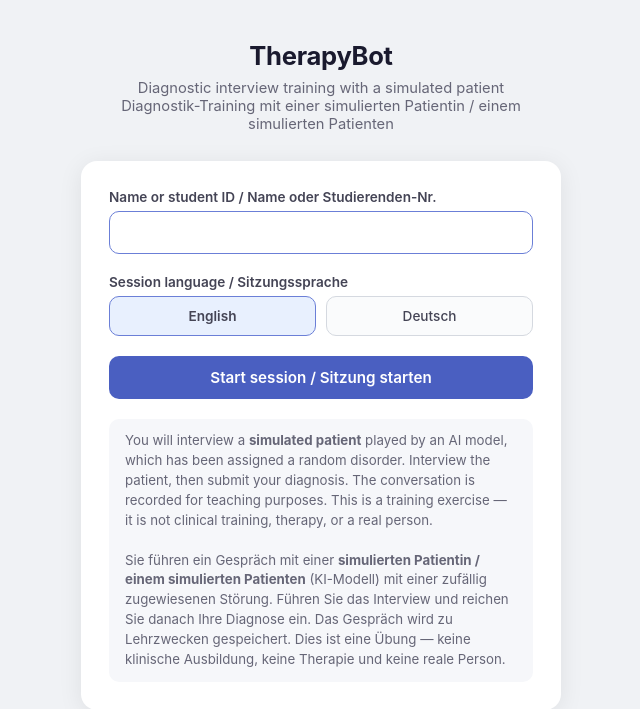
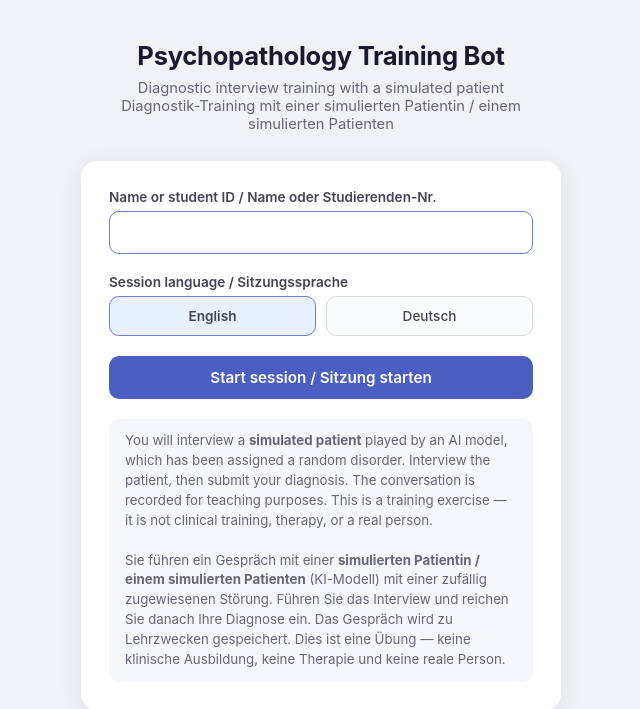
Before and after one commit to joshuamunsch1/TherapyBot, a Flask app: page / in a window 1280 px wide. Shown: the top 709 px of the page, without its empty margins (319-959 px from the left). Run offline with Flask 3, Linux system fonts and the light colour scheme; some libraries are stand-ins or nearby versions.

Commit message:
Rename project to Psychopathology Training Bot
Renames the user-facing project name from TherapyBot to Psychopathology
Training Bot across templates, README, log output, export filenames and the
dev-server config.

The THERAPYBOT_ environment-variable prefix and the render.yaml service name
are deliberately unchanged: renaming either would require re-entering secrets
in the Render dashboard or would spawn a new Render service with a new URL,
breaking the link students already have.

Co-Authored-By: Claude Opus 5 <noreply@anthropic.com>

```diff
--- a/app.py
+++ b/app.py
@@ -27,7 +27,7 @@ import db
 # to be set in the shell on every start. Real environment variables win.
 load_dotenv()
 
-log = logging.getLogger("therapybot")
+log = logging.getLogger("psychopathology_training_bot")
 logging.basicConfig(level=logging.INFO, format="%(levelname)s %(name)s: %(message)s")
 
 app = Flask(__name__)
@@ -376,7 +376,7 @@ def admin_transcript_txt(session_id):
         return redirect(url_for("admin"))
     persona = session["persona"]
     lines = [
-        f"TherapyBot transcript {session_id}",
+        f"Psychopathology Training Bot transcript {session_id}",
         f"Student:    {session['student_name']}",
         f"Started:    {session['started_at']}",
         f"Language:   {session['language']}",
@@ -399,7 +399,7 @@ def admin_transcript_txt(session_id):
     return Response(
         "\n".join(lines),
         mimetype="text/plain; charset=utf-8",
-        headers={"Content-Disposition": f"attachment; filename=therapybot_{session_id[:8]}.txt"},
+        headers={"Content-Disposition": f"attachment; filename=psychopathology_training_bot_{session_id[:8]}.txt"},
     )
 
 
@@ -423,7 +423,7 @@ def export_csv():
     return Response(
         buffer.getvalue(),
         mimetype="text/csv",
-        headers={"Content-Disposition": "attachment; filename=therapybot_sessions.csv"},
+        headers={"Content-Disposition": "attachment; filename=psychopathology_training_bot_sessions.csv"},
     )
 
 
@@ -433,7 +433,7 @@ def export_json():
     return Response(
         json.dumps(db.full_export(), indent=2, ensure_ascii=False),
         mimetype="application/json",
-        headers={"Content-Disposition": "attachment; filename=therapybot_sessions.json"},
+        headers={"Content-Disposition": "attachment; filename=psychopathology_training_bot_sessions.json"},
     )
 
 
@@ -445,6 +445,6 @@ if __name__ == "__main__":
     # Local development only. In production run under gunicorn instead, e.g.
     #   gunicorn --workers 1 --threads 8 --timeout 120 app:app
     port = int(os.environ.get("PORT", 5000))
-    print(f"TherapyBot running on http://localhost:{port}  (admin: /admin)")
+    print(f"Psychopathology Training Bot running on http://localhost:{port}  (admin: /admin)")
     print("Make sure ANTHROPIC_API_KEY is set in your environment.")
     app.run(host="0.0.0.0", port=port, debug=False)
--- a/db.py
+++ b/db.py
@@ -33,9 +33,9 @@ class DatabaseUnavailable(RuntimeError):
     """Raised when no connection could be established, after retrying."""
 
 MISSING_URL_MESSAGE = (
-    "DATABASE_URL is not set. TherapyBot keeps transcripts in Postgres so they "
-    "survive restarts. Create a free database (for example at neon.tech) and put "
-    "its connection string in DATABASE_URL."
+    "DATABASE_URL is not set. Psychopathology Training Bot keeps transcripts in "
+    "Postgres so they survive restarts. Create a free database (for example at "
+    "neon.tech) and put its connection string in DATABASE_URL."
 )
 
 SCHEMA = [
--- a/templates/admin.html
+++ b/templates/admin.html
@@ -3,7 +3,7 @@
 <head>
   <meta charset="UTF-8" />
   <meta name="viewport" content="width=device-width, initial-scale=1.0" />
-  <title>TherapyBot — Sessions</title>
+  <title>Psychopathology Training Bot — Sessions</title>
   <link rel="stylesheet" href="{{ url_for('static', filename='style.css') }}" />
 </head>
 <body>
--- a/templates/admin_login.html
+++ b/templates/admin_login.html
@@ -3,13 +3,13 @@
 <head>
   <meta charset="UTF-8" />
   <meta name="viewport" content="width=device-width, initial-scale=1.0" />
-  <title>TherapyBot — Instructor Login</title>
+  <title>Psychopathology Training Bot — Instructor Login</title>
   <link rel="stylesheet" href="{{ url_for('static', filename='style.css') }}" />
 </head>
 <body>
   <div class="container narrow">
     <h1>Instructor Login</h1>
-    <p class="subtitle">TherapyBot admin area</p>
+    <p class="subtitle">Psychopathology Training Bot admin area</p>
     <form class="card" method="post">
       <div class="field">
         <label for="password">Password</label>
--- a/templates/admin_session.html
+++ b/templates/admin_session.html
@@ -3,7 +3,7 @@
 <head>
   <meta charset="UTF-8" />
   <meta name="viewport" content="width=device-width, initial-scale=1.0" />
-  <title>TherapyBot — Transcript</title>
+  <title>Psychopathology Training Bot — Transcript</title>
   <link rel="stylesheet" href="{{ url_for('static', filename='style.css') }}" />
 </head>
 <body>
--- a/templates/error.html
+++ b/templates/error.html
@@ -3,12 +3,12 @@
 <head>
   <meta charset="UTF-8" />
   <meta name="viewport" content="width=device-width, initial-scale=1.0" />
-  <title>TherapyBot — Something went wrong</title>
+  <title>Psychopathology Training Bot — Something went wrong</title>
   <link rel="stylesheet" href="{{ url_for('static', filename='style.css') }}" />
 </head>
 <body>
   <div class="container narrow">
-    <h1>TherapyBot</h1>
+    <h1>Psychopathology Training Bot</h1>
     <div class="card">
       <div class="banner incorrect">Something went wrong</div>
       <p class="feedback-text" style="margin-top:14px;">{{ message }}</p>
--- a/templates/index.html
+++ b/templates/index.html
@@ -3,12 +3,12 @@
 <head>
   <meta charset="UTF-8" />
   <meta name="viewport" content="width=device-width, initial-scale=1.0" />
-  <title>TherapyBot — Diagnostic Interview Training</title>
+  <title>Psychopathology Training Bot — Diagnostic Interview Training</title>
   <link rel="stylesheet" href="{{ url_for('static', filename='style.css') }}" />
 </head>
 <body>
   <div class="container narrow">
-    <h1>TherapyBot</h1>
+    <h1>Psychopathology Training Bot</h1>
     <p class="subtitle">Diagnostic interview training with a simulated patient<br>Diagnostik-Training mit einer simulierten Patientin / einem simulierten Patienten</p>
 
     <div class="card">
--- a/templates/session.html
+++ b/templates/session.html
@@ -3,12 +3,12 @@
 <head>
   <meta charset="UTF-8" />
   <meta name="viewport" content="width=device-width, initial-scale=1.0" />
-  <title>TherapyBot — Session</title>
+  <title>Psychopathology Training Bot — Session</title>
   <link rel="stylesheet" href="{{ url_for('static', filename='style.css') }}" />
 </head>
 <body>
   <div class="container">
-    <h1>TherapyBot</h1>
+    <h1>Psychopathology Training Bot</h1>
     <p class="subtitle">{{ strings["patient_info"] }}: {{ persona["name"] }}</p>
 
     <div class="card">
```
Also changed, not shown: .claude/launch.json, README.md.
